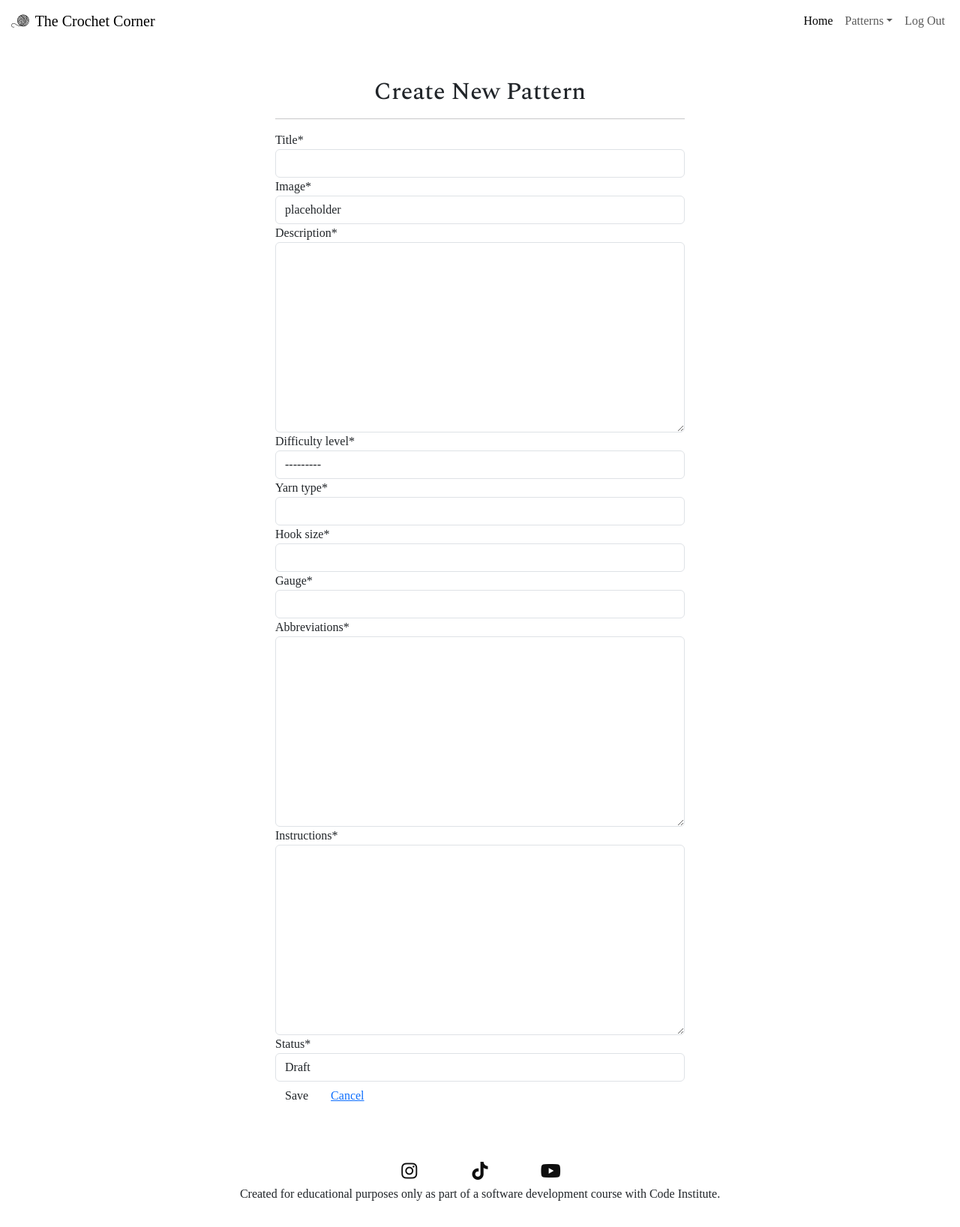
After one commit to akirby23/the-crochet-corner, a Django app: page /create_pattern/ in a window 1280 px wide. The commit adds this page. Shown: the whole page at 75% size. Run offline with Django 3.2, Linux system fonts and the light colour scheme; the visitor is signed in with stand-in values (Sample User, id 1); some libraries are stand-ins or nearby versions.

Commit message:
Add functionality to create crochet patterns from the UI

```diff
--- a/patterns/forms.py
+++ b/patterns/forms.py
@@ -1,14 +1,29 @@
 from .models import Pattern, Comment
 from django import forms
-
+from django_summernote.widgets import SummernoteWidget
 
 
 class PatternForm(forms.ModelForm):
     class Meta:
         model = Pattern
+        widgets = {
+            'description': SummernoteWidget(),
+            'abbreviations': SummernoteWidget(),
+            'instructions': SummernoteWidget(),
+        }
         fields = [
+            'title',
+            'featured_image',
+            'description',
+            'difficulty_level',
+            'yarn_type',
+            'hook_size',
+            'gauge',
+            'abbreviations',
+            'instructions',
+            'status',
+        ]
 
-        ]
 
 class CommentForm(forms.ModelForm):
     class Meta:
--- /dev/null
+++ b/patterns/templates/create_pattern.html
@@ -0,0 +1,18 @@
+{% extends "base.html" %} {% block content %} {% load crispy_forms_tags %}
+
+<div class="container">
+  <div class="row justify-content-center mt-5 mb-5">
+    <div class="col-9 col-lg-6">
+      <h2 class="text-center">Create New Pattern</h2>
+      <hr />
+      <form method="POST">
+        {% csrf_token %} {{ form | crispy }}
+        <button type="submit" value="Save" class="btn">Save</button>
+        <button type="button" class="btn">
+          <a href="{% url 'pattern_list' %}" aria-label="Cancel">Cancel</a>
+        </button>
+      </form>
+    </div>
+  </div>
+</div>
+{% endblock %}
--- a/patterns/templates/pattern_list.html
+++ b/patterns/templates/pattern_list.html
@@ -2,6 +2,9 @@
 
 <div class="container mt-5">
   <h1 class="text-center p-1">All Patterns</h1>
+  <a href="{% url 'create_pattern' %}"
+    ><i class="fa-solid fa-plus"></i> Create New Pattern</a
+  >
   <hr />
   <div class="row">
     {% for pattern in pattern_list %}
--- a/patterns/urls.py
+++ b/patterns/urls.py
@@ -5,11 +5,12 @@ urlpatterns = [
     path('patterns/', views.PatternList.as_view(), name='pattern_list'),
     path('saved_patterns/', views.SavedPatternList.as_view(),
          name='saved_pattern_list'),
-    path('pattern/<slug:slug>/', views.PatternPage.as_view(),
+    path('patterns/<slug:slug>/', views.PatternPage.as_view(),
          name='pattern_page'),
-    path(
-        'save/pattern/<slug:slug>/', views.SavePattern.as_view(),
-        name='save_pattern'),
+    path('create_pattern/', views.CreatePattern.as_view(),
+         name='create_pattern'),
+    path('save/pattern/<slug:slug>/', views.SavePattern.as_view(),
+         name='save_pattern'),
     path('pattern/<int:pk>/edit_comment/', views.EditComment.as_view(),
          name='edit_comment'),
     path('pattern/<int:pk>/delete_comment/', views.DeleteComment.as_view(),
--- a/patterns/views.py
+++ b/patterns/views.py
@@ -1,14 +1,13 @@
 from django.shortcuts import render, get_object_or_404, reverse, redirect
 from django.views import generic, View
-from django.views.generic.edit import UpdateView, DeleteView
+from django.views.generic.edit import CreateView, UpdateView, DeleteView
 from django.http import HttpResponseRedirect
+from django.utils.text import slugify
 from django.contrib import messages
 from django.contrib.messages.views import SuccessMessageMixin
-from django.contrib.auth.decorators import login_required
 from django.contrib.auth.mixins import LoginRequiredMixin
-from django.urls import reverse_lazy
 from .models import Pattern, Comment
-from .forms import CommentForm
+from .forms import PatternForm, CommentForm
 
 
 class PatternList(generic.ListView):
@@ -64,6 +63,53 @@ class PatternPage(View):
         return render(request, "pattern.html", context)
 
 
+class CreatePattern(LoginRequiredMixin, CreateView):
+    """
+    Allows users to create crochet patterns from the UI
+    """
+    model = Pattern
+    form_class = PatternForm
+    template_name = 'create_pattern.html'
+    success_url = '/'
+
+    def form_valid(self, form):
+        """
+        If the form is valid, the author is set to
+        the authenticated user and the title is
+        populated as the slug
+        """
+        form.instance.created_by = self.request.user
+        form.instance.slug = slugify(form.instance.title)
+        return super().form_valid(form)
+
+
+class EditComment(LoginRequiredMixin, UpdateView, SuccessMessageMixin):
+    model = Comment
+    form_class = CommentForm
+    template_name = 'edit_comment.html'
+    success_message = 'Your comment has been edited and is now pending approval.'
+    success_url = '/'
+
+    def form_valid(self, form):
+        """
+        Sets the author of the comment to the user if the form
+        is valid.
+        Reverts the approved status to false.
+        """
+        form.instance.author = self.request.user
+        self.object.approved = False
+        self.object.save()
+        return super().form_valid(form)
+
+
+class DeleteComment(LoginRequiredMixin, DeleteView, SuccessMessageMixin):
+    model = Comment
+    form_class = CommentForm
+    template_name = 'delete_comment.html'
+    success_message = 'Your comment has been deleted successfully.'
+    success_url = '/'
+
+
 class SavePattern(View):
     """
     Allows the user to save the pattern for later.
@@ -94,30 +140,3 @@ class SavedPatternList(LoginRequiredMixin, generic.ListView):
 
     def get_queryset(self):
         return Pattern.objects.filter(saved=self.request.user.id)
-
-
-class EditComment(LoginRequiredMixin, UpdateView, SuccessMessageMixin):
-    model = Comment
-    form_class = CommentForm
-    template_name = 'edit_comment.html'
-    success_message = 'Your comment has been edited and is now pending approval.'
-    success_url = '/'
-
-    def form_valid(self, form):
-        """
-        Sets the author of the comment to the user if the form
-        is valid.
-        Reverts the approved status to false.
-        """
-        form.instance.name = self.request.user
-        self.object.approved = False
-        self.object.save()
-        return super().form_valid(form)
-
-
-class DeleteComment(LoginRequiredMixin, DeleteView, SuccessMessageMixin):
-    model = Comment
-    form_class = CommentForm
-    template_name = 'delete_comment.html'
-    success_message = 'Your comment has been deleted successfully.'
-    success_url = '/'
```
